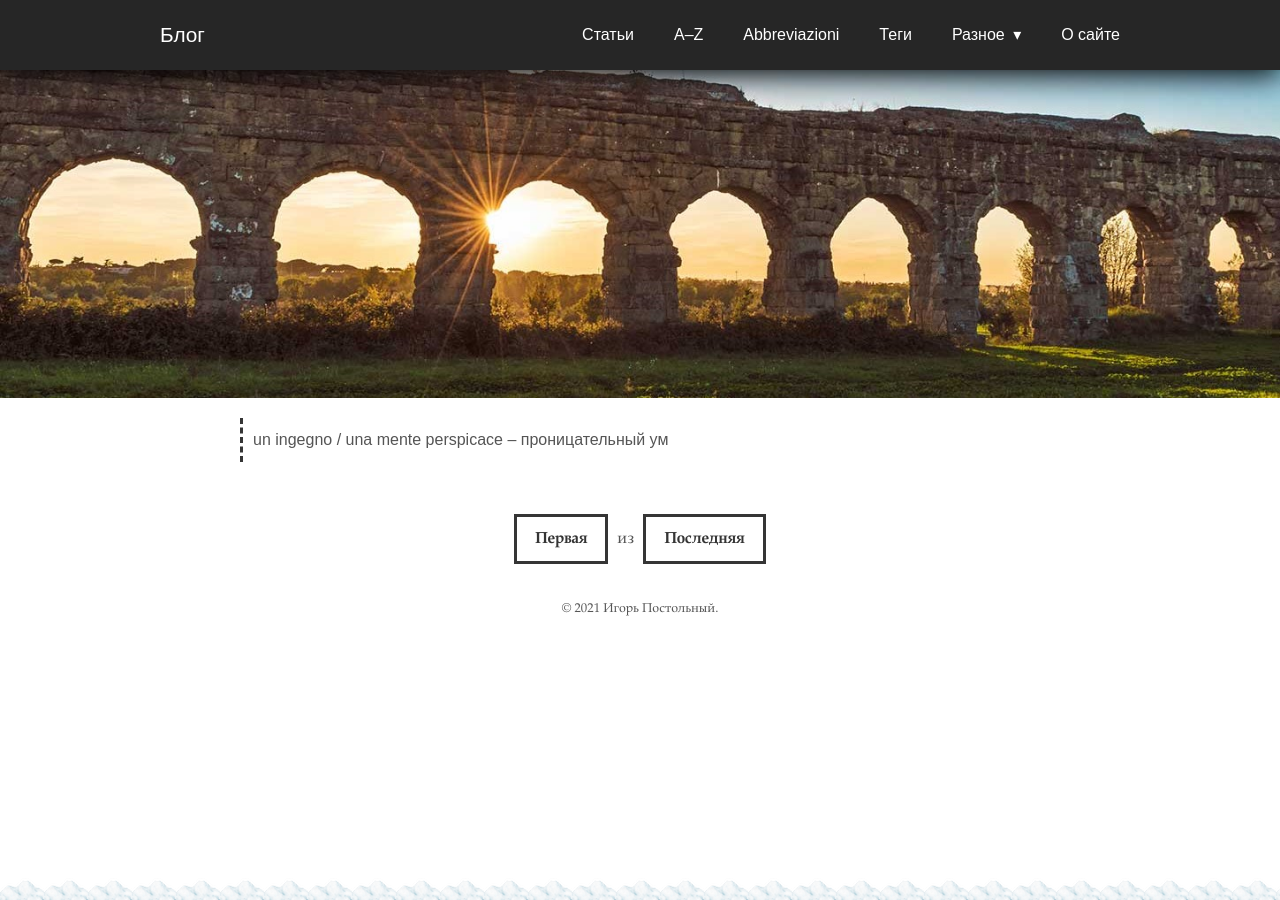
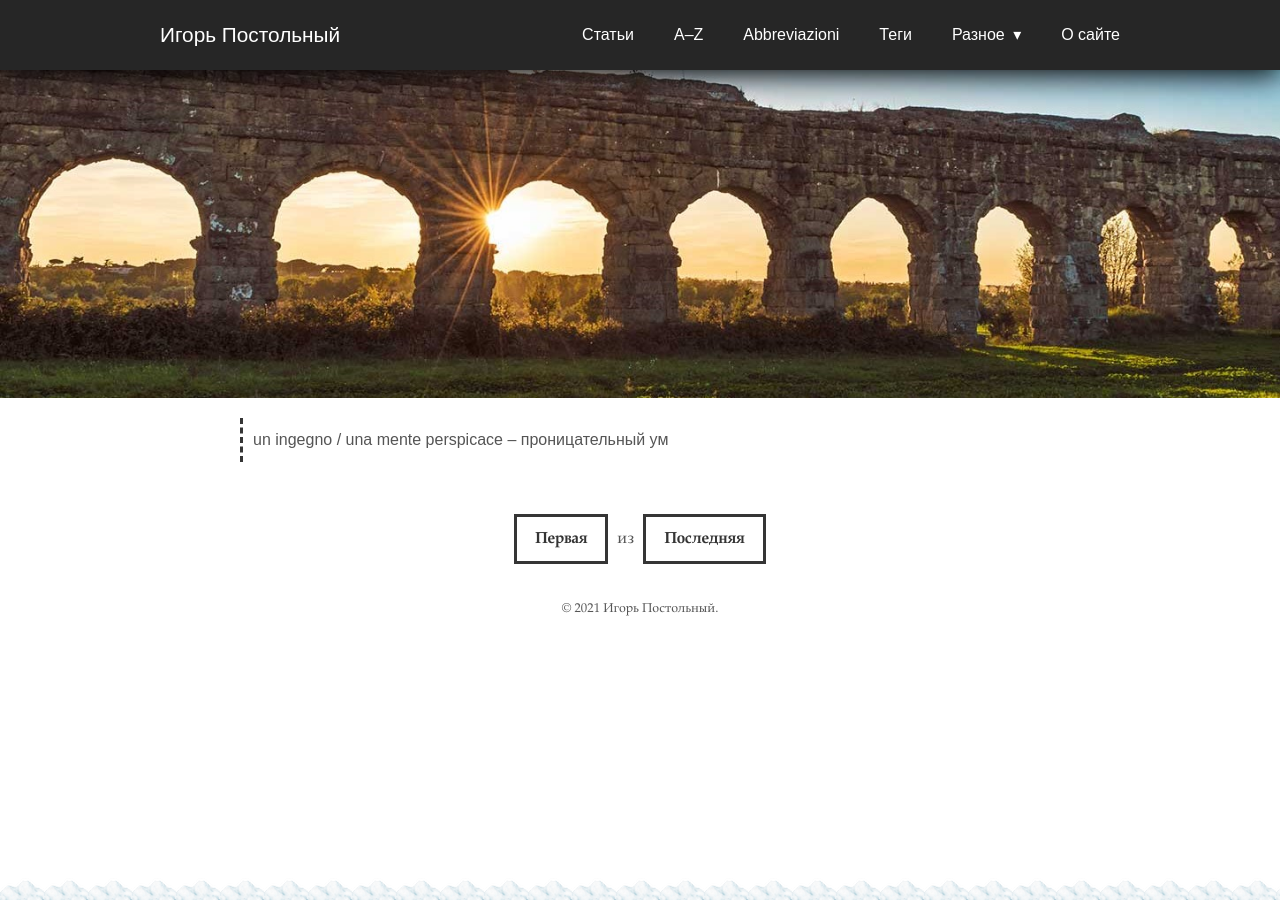
Before and after one commit to postolny/postolny.github.io, a Jekyll site: the page built from README.md, in a window 1280 px wide. Built offline with Jekyll 4.4.1, drawn with Linux system fonts in a browser that asks for light colours; nearby versions of some CDN libraries; our own code applies the rules of GitHub Pages for plain Markdown files; some of the changed lines change nothing that is shown.

Commit message:
Update _config.yml

```diff
--- a/_config.yml
+++ b/_config.yml
@@ -1,6 +1,6 @@
 # Site settings
-title:          Блог
-description:    "Игорь Постольный • L'Italiano"
+title:          Игорь Постольный
+description:    "Литературные и музыкальные сочинения • итальянский язык"
 baseurl:        ""
 url:            "https://postolny.github.io"
 
```
